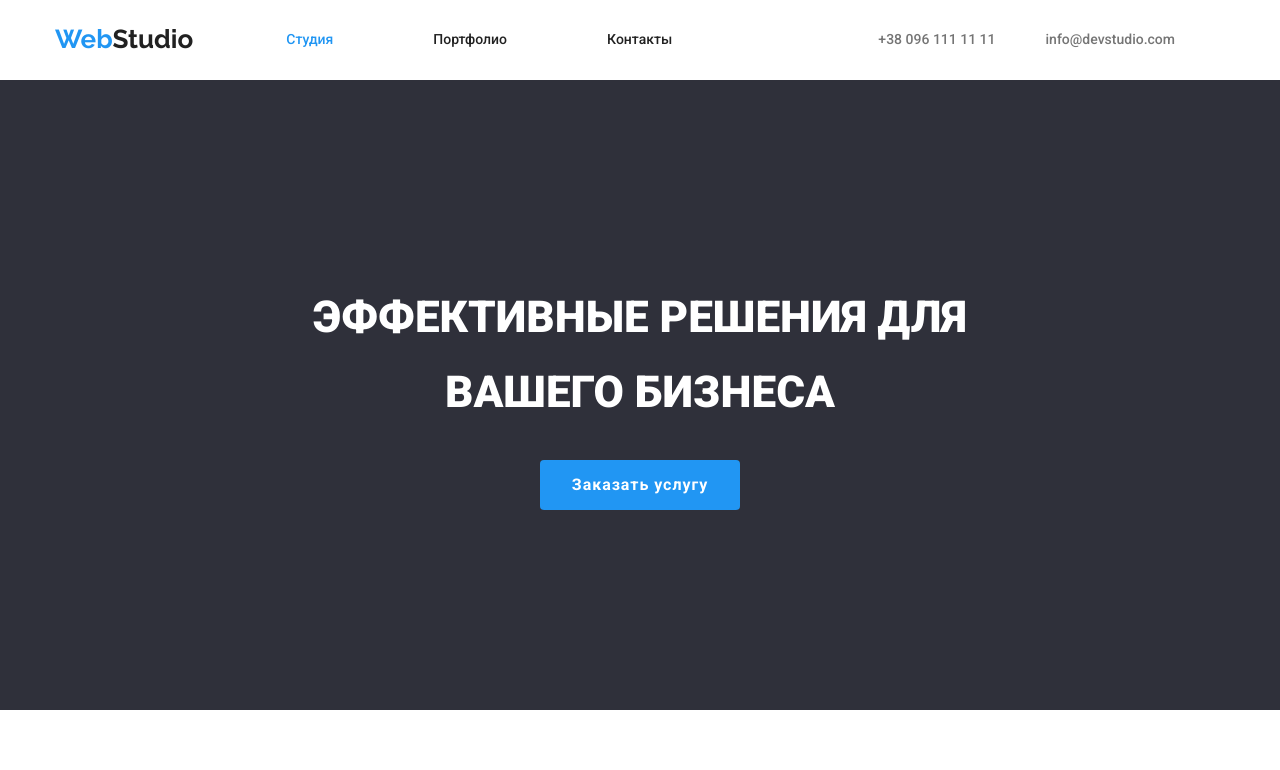
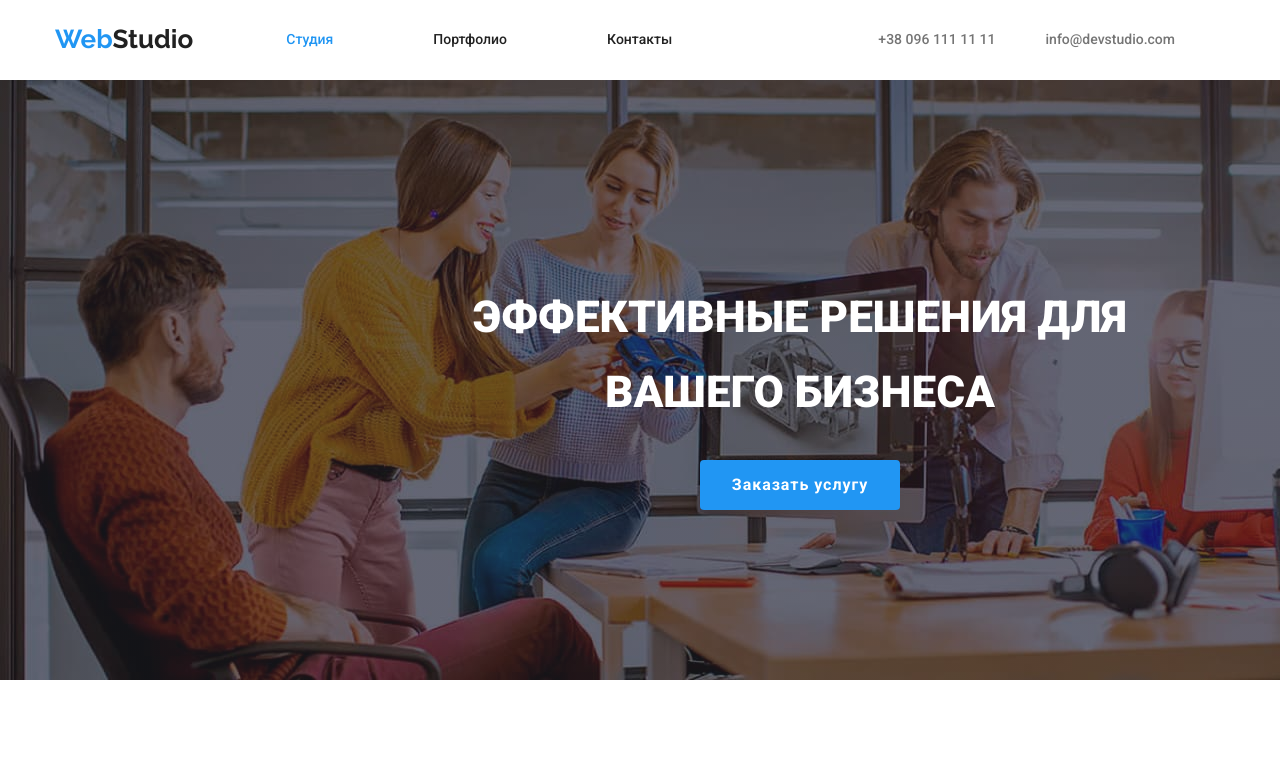
Before and after one commit to AlexMedvetskiy/goit-markup-hw-05, a plain HTML site: page index.html in a window 1280 px wide. Shown: the top 770 px of the page. Drawn offline with nearby package versions, Linux system fonts and the light colour scheme.

Commit message:
hw4 background-image hero
section hero added bid background-image & linear-gradient

```diff
--- a/css/styles.css
+++ b/css/styles.css
@@ -168,9 +168,6 @@ p {
     color: var(--brand-color);
 }
 .hero{
-    background-color: var(--background-color);
-    padding-top: 200px;
-    padding-bottom: 200px;
 
 
 }
@@ -187,9 +184,26 @@ p {
         text-align: center;
         text-transform: uppercase;
         color: var(--text-background);
+}
+
+.hero {
+    width: 1600px;
+    height: 600px;
+    margin-right: auto;
+    margin-left: auto;
+    background-image: linear-gradient(rgba(47, 48, 58, 0.4),rgba(47, 48, 58, 0.4)),
+    url(../images/img-backgrouund-odapt.jpg);
+    background-color: var(--background-color);
+    background-position: center;
+    background-size: cover;
+    padding-top: 200px;
+    padding-bottom: 200px;
+    background-repeat: no-repeat;
+
 
 
 }
+
 .btn-hero{
         font-family: 'Roboto';
         font-weight: 700;
@@ -209,6 +223,12 @@ p {
          padding-right: 32px;
          padding-left: 32px;
         }
+
+
+
+
+        /* section our-mission */
+
         .mission-to-hide {
             position: absolute;
             width: 1px;
@@ -220,9 +240,6 @@ p {
             clip: rect(0 0 0 0);
 }
 
-
-
-        /* section our-mission */
 .our-mission {
     padding: 94px 94px;
 }
```
Also changed, not shown: images/img-backgrouund-odapt.jpg (added). Lines whose indentation alone changed are shown as unchanged.
